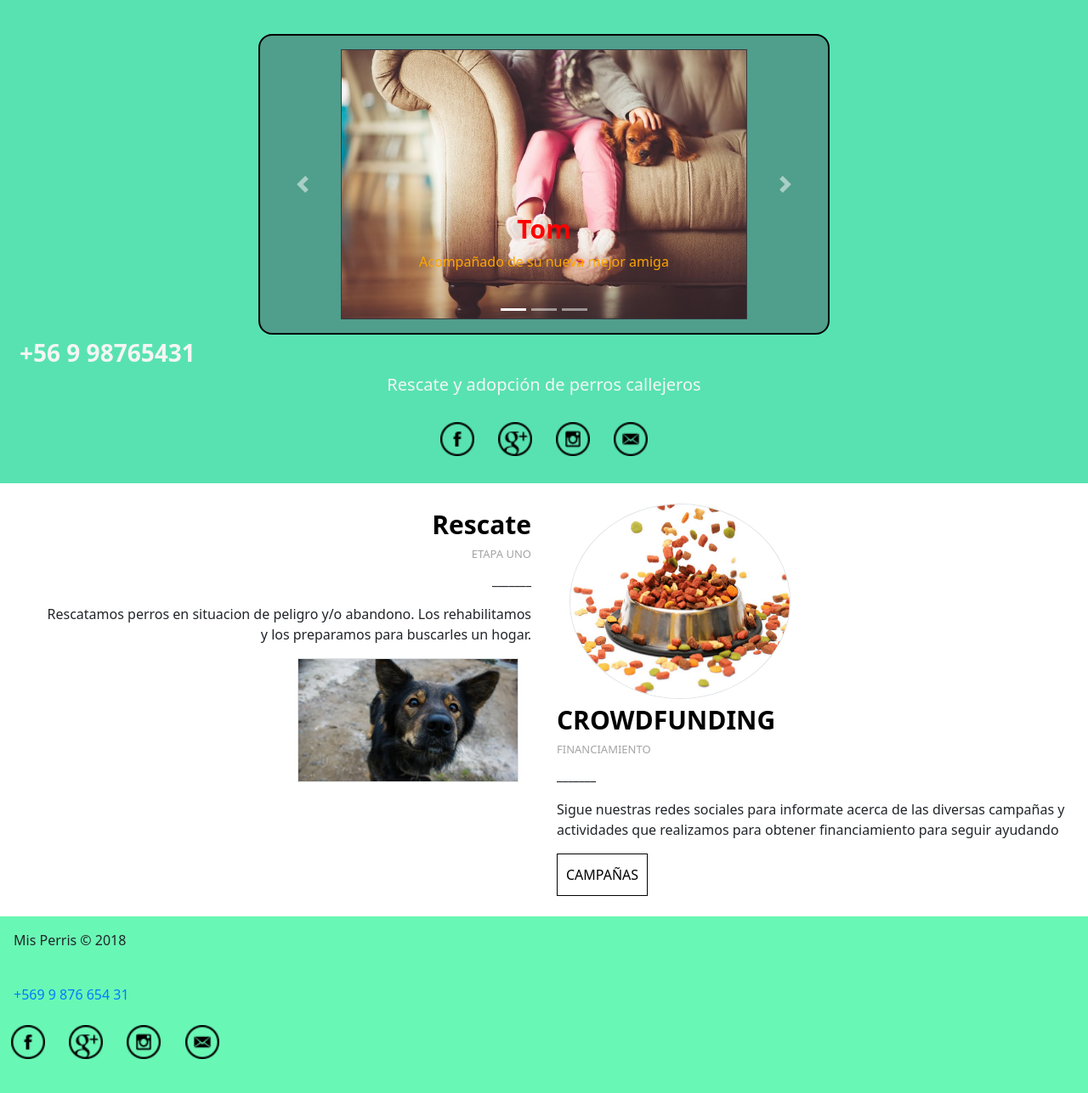
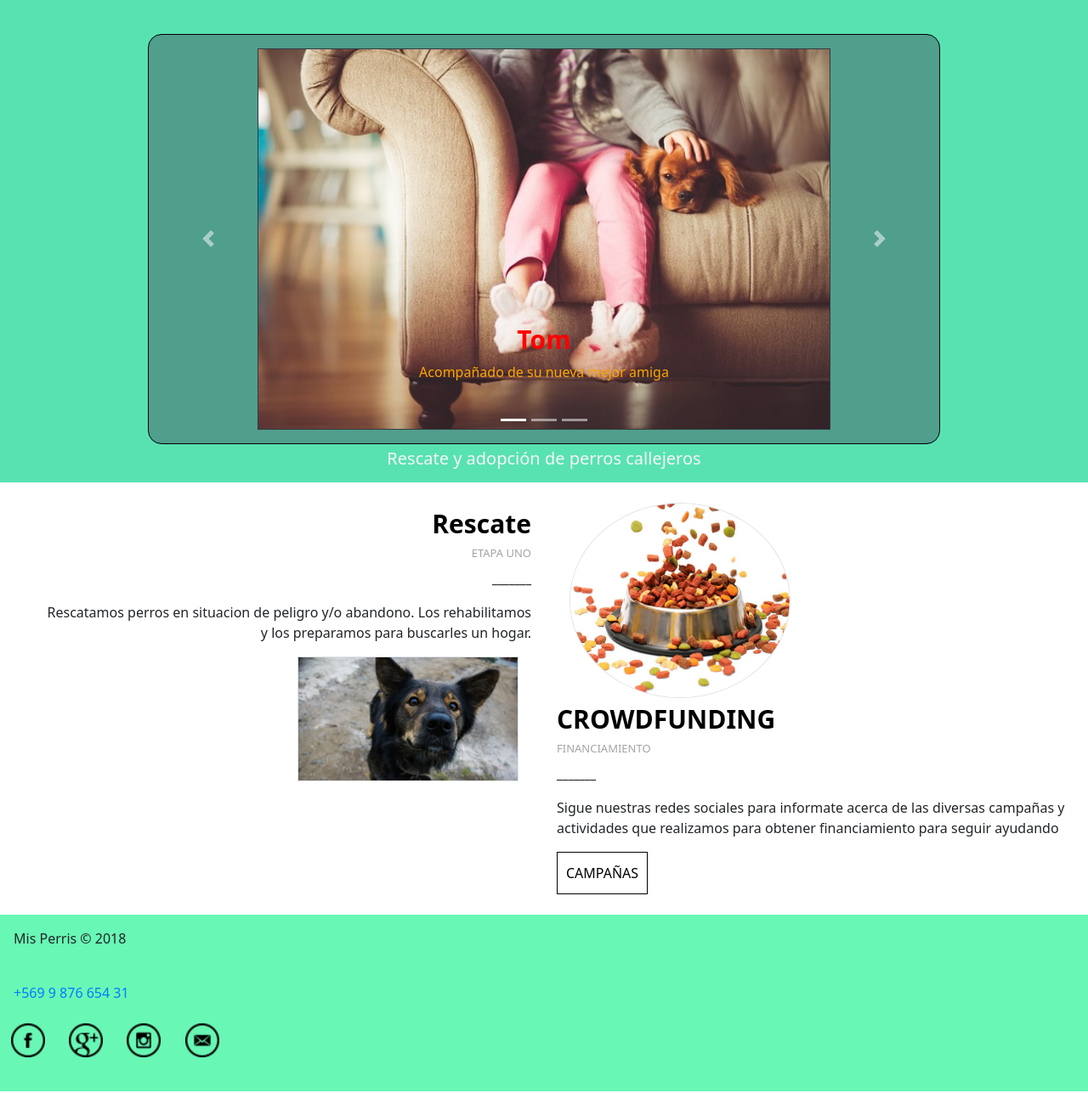
Before and after one commit to cogodyz/Pasteleria, a Django app: page / in a window 1280 px wide. Shown: the part 78-1365 px from the top of the page at 85% size. Run offline with Django 3.2, Linux system fonts and the light colour scheme; parts of the project's set-up code (start-up, migrations or seed data) failed here and were passed over; some libraries are stand-ins or nearby versions.

Commit message:
Carrousel re-dimensionado

```diff
--- a/static/css/carousel.css
+++ b/static/css/carousel.css
@@ -13,8 +13,8 @@
 }
 
 .carousel {
-    width: 54.5%;
-    border: 2px solid black;
+    width: 75.5%;
+    border: 1px solid black;
     background-color: rgb(80, 158, 140);
     border-radius: 1em;
     margin: 5px auto;
@@ -25,5 +25,6 @@
 @media (max-width:950px) {
     #carousel{
         margin-top: 60px;
+        border-radius: 1em;
     }
 }
--- a/templates/formulario/index.html
+++ b/templates/formulario/index.html
@@ -46,34 +46,10 @@
                 </a>
               </div>
 
-
-            <div class="row">
-                <div class="col-12 "><p class="h3 " style="color:whitesmoke; font-weight:bold">+56 9 98765431</p></div>
-             </div>
             <div class="row">
                 <div class="col-12"><p class="msj text-center h5 "style="color:whitesmoke;">Rescate y adopción de perros callejeros</p></div>
              </div>
 
-
-
-
-        <div class="row justify-content-center mt-4 mb-4">
-            <div class="social  ">
-                <a  href="#">
-                 <img src="{% static 'img/icons/facebook.png' %}" width="32" height="32" alt="">
-               </a>
-               <a  href="#">
-                       <img src="{% static 'img/icons/google.png' %}" width="32" height="32" alt="">
-               </a>
-               <a  href="#">
-                       <img src="{% static 'img/icons/instagram.png' %}" width="32" height="32" alt="">
-              </a>
-              <a  href="#">
-                   <img src="{% static 'img/icons/mail.png' %}" width="32" height="32" alt="">
-               </a>
-
-            </div>
-        </div>
 
         </article>
      </section>
```
